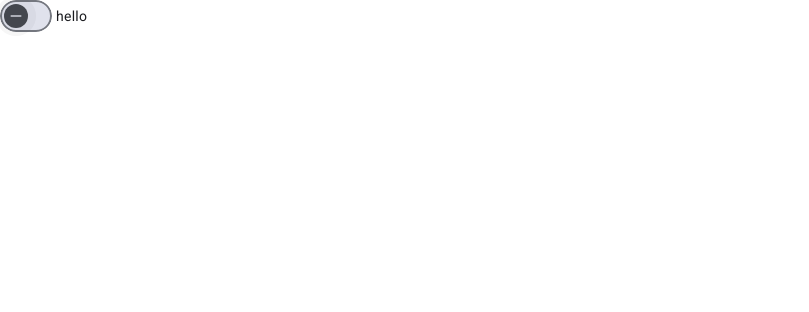
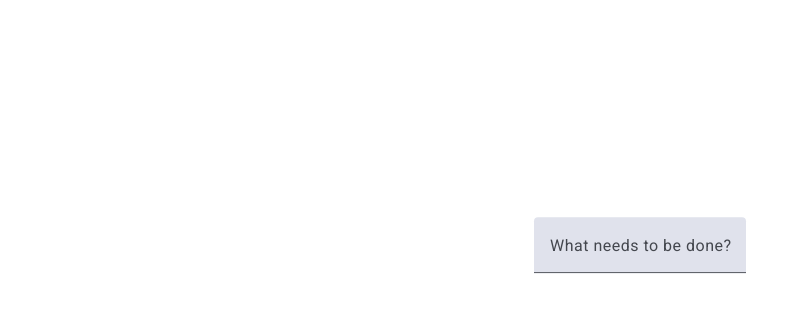
Before and after one commit to NonEstSpes/todo, an Angular app in the folder frontend/: page / in a window 1280 px wide. Shown: the top 312 px of the page, without its empty margins (0-809 px from the left). Built offline with nearby package versions, Linux system fonts and the light colour scheme.

Commit message:
Промежуточный update
1.Добавление строки ввода
2.Добавление фильтра задач
3.Добавление счетчика задач
4.Добавления удаления задач

```diff
--- /dev/null
+++ b/frontend/src/app/client/todo/class/list-todos.ts
@@ -0,0 +1,19 @@
+import {Todo} from "./todo";
+
+export class ListTodos {
+  count: number = 0
+  todos: Todo[] = []
+
+  addTodo(name: string): void {
+    this.todos.push(new Todo(name))
+    this.count++
+  }
+
+  allCompleted(): void {
+
+  }
+
+  cleatCompleted(): void {
+
+  }
+}
--- /dev/null
+++ b/frontend/src/app/client/todo/class/todo.ts
@@ -0,0 +1,8 @@
+export class Todo {
+  state: boolean = false
+  name: string = ""
+
+  constructor(name: string) {
+    this.name = name
+  }
+}
--- a/frontend/src/app/client/todo/components/todo/todo.component.html
+++ b/frontend/src/app/client/todo/components/todo/todo.component.html
@@ -1 +1,41 @@
-<mat-slide-toggle>hello</mat-slide-toggle>
+<div class="position">
+  <mat-form-field>
+    <mat-label>What needs to be done?</mat-label>
+    <input
+      style="text-align: center;"
+      type="text"
+      matInput
+      placeholder="Placeholder"
+      [(ngModel)]="name"
+      (keyup.enter)="onEnter()"
+    >
+  </mat-form-field>
+
+  <div *ngIf="listTodos.count > 0">
+
+    <mat-hint align="end">{{listTodos.count}} items left</mat-hint>
+    <mat-button-toggle-group appearance="legacy" name="fontStyle" aria-label="Font Style" value="All"
+                             [(ngModel)]="typeFilter">
+      <mat-button-toggle value="All">All</mat-button-toggle>
+      <mat-button-toggle value="Active">Active</mat-button-toggle>
+      <mat-button-toggle value="Completed">Completed</mat-button-toggle>
+    </mat-button-toggle-group>
+
+    <div class="position__list-container">
+      <div *ngFor="let todo of listTodos.todos">
+        <div *ngIf="(typeFilter == 'Active' && !todo.state) ||
+                    (typeFilter == 'Completed' && todo.state) ||
+                    typeFilter == 'All'"
+             style="column-gap: 20px;"
+        >
+          <mat-checkbox [(ngModel)]="todo.state">{{todo.name}}</mat-checkbox>
+          <button mat-fab aria-label="Example icon button with a delete icon"
+                  (click)="listTodos.todos.splice(listTodos.todos.indexOf(todo, 0), 1)"
+          >
+            <mat-icon>delete</mat-icon>
+          </button>
+        </div>
+      </div>
+    </div>
+  </div>
+</div>
--- a/frontend/src/app/client/todo/components/todo/todo.component.scss
+++ b/frontend/src/app/client/todo/components/todo/todo.component.scss
@@ -0,0 +1,10 @@
+.position{
+  position: absolute;
+  top:  30%;
+  left: 50%;
+  transform: translate(-50%,-30%);
+  &__list-container {
+    height: 500px;
+    overflow: auto;
+  }
+}
--- a/frontend/src/app/client/todo/components/todo/todo.component.ts
+++ b/frontend/src/app/client/todo/components/todo/todo.component.ts
@@ -1,10 +1,22 @@
-import { Component } from '@angular/core';
+import {ChangeDetectionStrategy, Component} from '@angular/core';
+import {ListTodos} from "../../class/list-todos";
 
 @Component({
   selector: 'app-todo',
+  changeDetection: ChangeDetectionStrategy.OnPush,
   templateUrl: './todo.component.html',
   styleUrl: './todo.component.scss'
 })
 export class TodoComponent {
+  typeFilter: string = "All"
+  name: string = ""
+  listTodos: ListTodos = new ListTodos()
 
+  onEnter(): void {
+    if (this.name == "") {
+      return
+    }
+    this.listTodos.addTodo(this.name)
+    this.name = ""
+  }
 }
```
Also changed, not shown: frontend/src/app/client/todo/todo.module.ts (+13 -2 lines).
